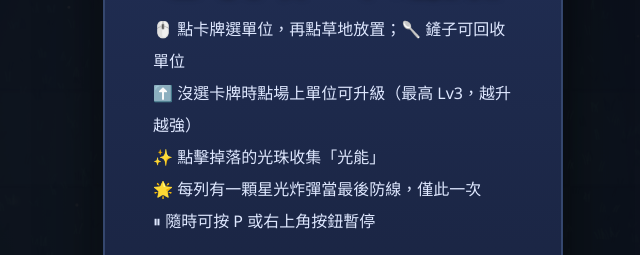
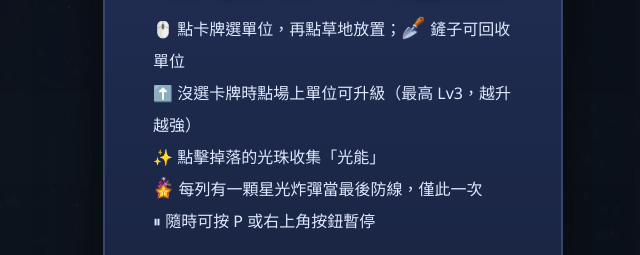
Before and after one commit to Ttingyu1123/lumen-garden, a plain HTML site: page index.html in a window 1280 px wide. Shown: the part 220-475 px from the top of the page, 307-947 px from the left. Drawn offline with Linux system fonts and the light colour scheme.

Commit message:
feat: 遊戲內說明與開始畫面的角色 emoji 改用角色圖
鏟子、星光炸彈、聚光菇、暗影飛翼共 6 處；缺圖時退回原 emoji。
成就與增益的徽章圖示維持 emoji。

Co-Authored-By: Claude Fable 5.2 <noreply@anthropic.com>

```diff
--- a/css/style.css
+++ b/css/style.css
@@ -131,6 +131,8 @@ body {
 }
 
 .help-table .sprite-icon { height: 26px; margin-right: 4px; }
+/* 說明文字裡的行內角色圖 */
+.sprite-inline { height: 1.5em; width: auto; vertical-align: -0.35em; margin: 0 1px; }
 
 /* 開始畫面主視覺：我方 vs 暗影族 */
 #hero-row {
--- a/index.html
+++ b/index.html
@@ -55,10 +55,10 @@
         <!-- 主視覺（由 ui.js 依角色圖生成） -->
         <div id="hero-row"></div>
         <ul class="howto">
-          <li>🖱️ 點卡牌選單位，再點草地放置；🥄 鏟子可回收單位</li>
+          <li>🖱️ 點卡牌選單位，再點草地放置；<img class="sprite-inline" src="img/sprites/shovel.png" alt="🥄" onerror="this.replaceWith(document.createTextNode(this.alt))"> 鏟子可回收單位</li>
           <li>⬆️ 沒選卡牌時點場上單位可升級（最高 Lv3，越升越強）</li>
           <li>✨ 點擊掉落的光珠收集「光能」</li>
-          <li>🌟 每列有一顆星光炸彈當最後防線，僅此一次</li>
+          <li><img class="sprite-inline" src="img/sprites/star.png" alt="🌟" onerror="this.replaceWith(document.createTextNode(this.alt))"> 每列有一顆星光炸彈當最後防線，僅此一次</li>
           <li>⏸ 隨時可按 P 或右上角按鈕暫停</li>
         </ul>
         <button id="btn-start" class="btn-main">🏆 戰役模式（選關）</button>
@@ -125,14 +125,14 @@
         <div class="help-scroll">
           <h3>基本流程</h3>
           <ul class="howto">
-            <li>開場有 15 秒準備時間，先種 🍄 聚光菇累積經濟</li>
+            <li>開場有 15 秒準備時間，先種 <img class="sprite-inline" src="img/sprites/unit-bloom.png" alt="🍄" onerror="this.replaceWith(document.createTextNode(this.alt))"> 聚光菇累積經濟</li>
             <li>點卡牌 → 點草地格子放置；再點一次卡牌可取消</li>
             <li>點擊 ✨ 光珠收集光能（落地 12 秒後消失，快過期會閃爍）</li>
             <li>🏆 戰役模式：5 個規則各異的關卡，各擋下 10 波即勝利；剩越多炸彈星級越高</li>
             <li>♾️ 無盡模式：第 11 波起無限生波，每 5 波增益三選一，拚最高波次紀錄</li>
             <li>⬆️ 升級：沒選卡牌時點場上單位，花光能升級（Lv2 = 基礎成本、Lv3 = 2 倍成本）— 射手傷害與血量 ×1.5、聚光菇生產加速，升級同時回滿血</li>
-            <li>🥄 鏟子：點鏟子再點單位，移除並退回一半光能（含升級投資）</li>
-            <li>🌟 星光炸彈：每列一顆，敵人破防時自動引爆清光該列 — 僅此一次</li>
+            <li><img class="sprite-inline" src="img/sprites/shovel.png" alt="🥄" onerror="this.replaceWith(document.createTextNode(this.alt))"> 鏟子：點鏟子再點單位，移除並退回一半光能（含升級投資）</li>
+            <li><img class="sprite-inline" src="img/sprites/star.png" alt="🌟" onerror="this.replaceWith(document.createTextNode(this.alt))"> 星光炸彈：每列一顆，敵人破防時自動引爆清光該列 — 僅此一次</li>
           </ul>
           <h3>防禦單位</h3>
           <table class="help-table" id="help-units"></table>
@@ -143,7 +143,7 @@
             <li>寒霜蓮放在射手前排，減速讓輸出時間翻倍</li>
             <li>重甲兵的護甲要先打破才會掉血，優先集火</li>
             <li>磐石守衛擋最前排，換取後排輸出時間</li>
-            <li>🦇 暗影飛翼會飛越所有地面單位 — 肉盾擋不住，每列都要有射手</li>
+            <li><img class="sprite-inline" src="img/sprites/enemy-flyer.png" alt="🦇" onerror="this.replaceWith(document.createTextNode(this.alt))"> 暗影飛翼會飛越所有地面單位 — 肉盾擋不住，每列都要有射手</li>
             <li>暗影君王會召喚爪牙、對肉盾造成 4 倍碎石傷害 — 寒霜蓮拖速 + 爆炎花輸出是解</li>
           </ul>
           <p style="text-align:center; margin-top:14px;">
```
